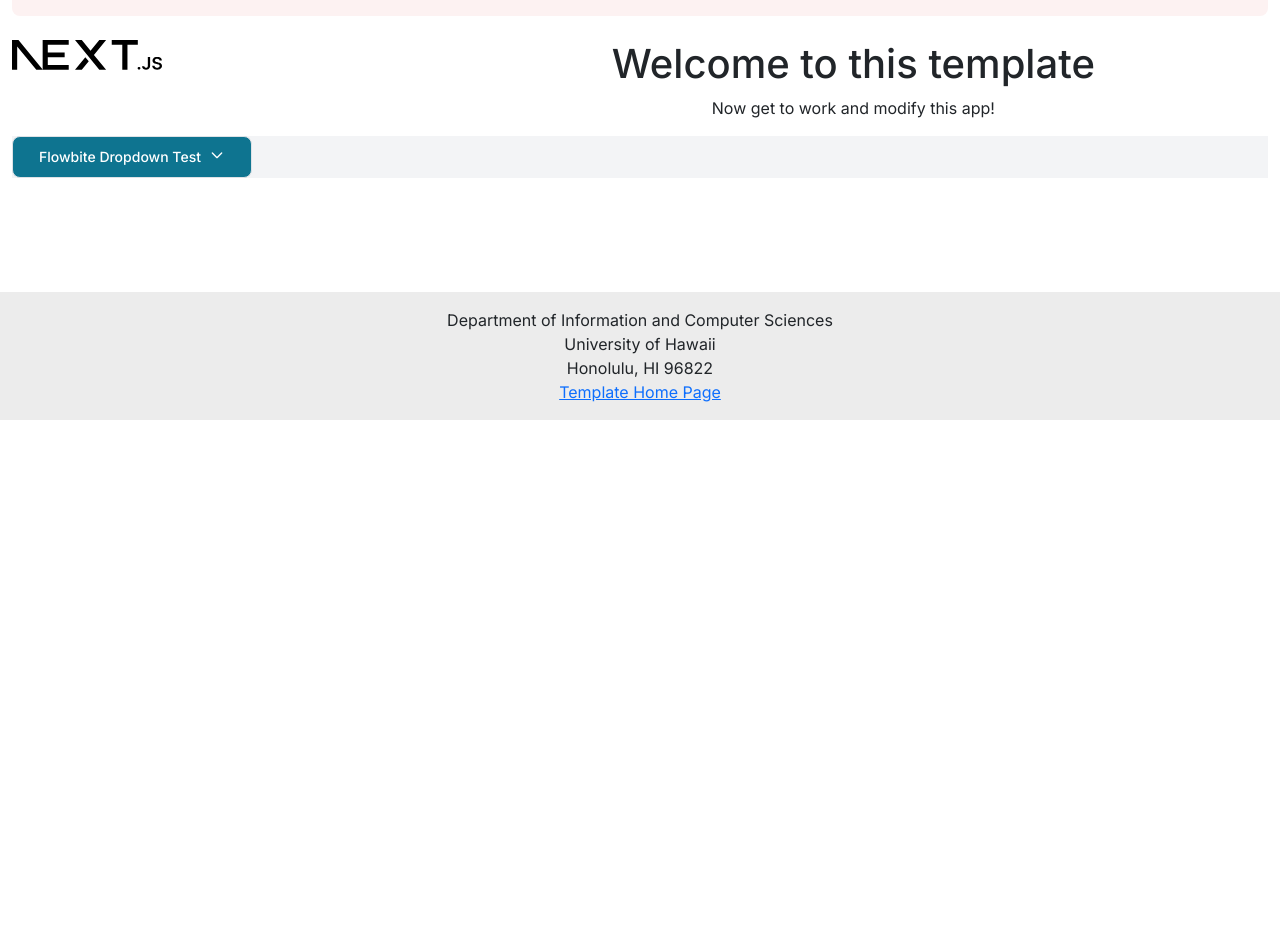
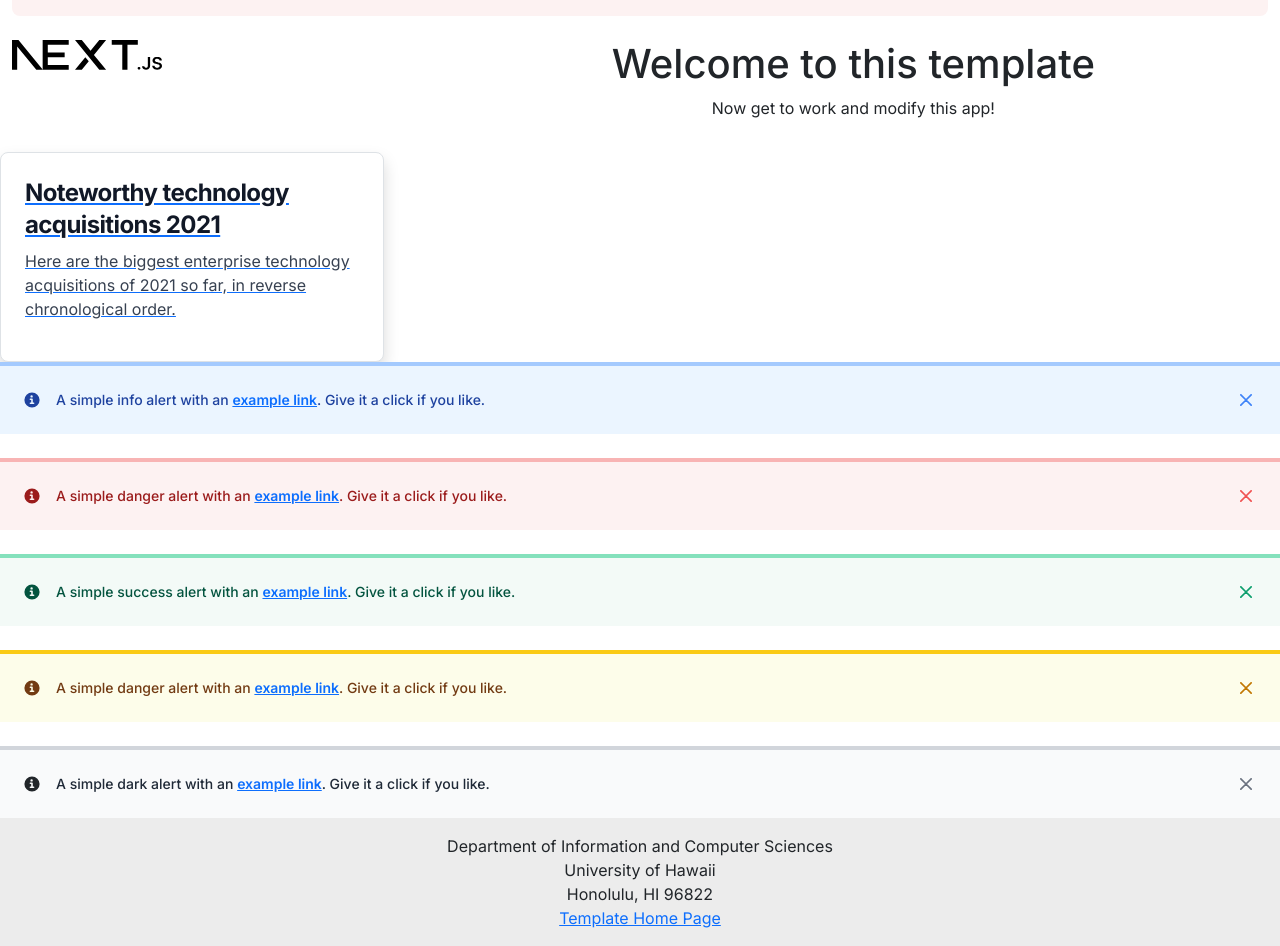
Before and after one commit to teamusa2025/teamusa2025-project, a Next.js app: page / in a window 1280 px wide. Shown: the part 380-1326 px from the top of the page. Before the commit the page ends 800 px from the top, so only its background shows below. Built offline with nearby package versions, Linux system fonts and the light colour scheme; no server answers.

Commit message:
more example components

```diff
--- a/src/app/page.tsx
+++ b/src/app/page.tsx
@@ -1,8 +1,6 @@
 'use client';
 
 import { Col, Container, Image, Row } from 'react-bootstrap';
-import { Alert } from 'flowbite-react';
-import { Dropdown } from 'flowbite-react';
 
 /** The Home page. */
 const Home = () => (
@@ -69,14 +67,250 @@ const Home = () => (
           <p>Now get to work and modify this app!</p>
         </Col>
       </Row>
-      <div className="bg-gray-100">
-        <Dropdown label="Flowbite Dropdown Test">
-          <Dropdown.Item>Option 1</Dropdown.Item>
-          <Dropdown.Item>Option 2</Dropdown.Item>
-          <Dropdown.Item>Option 3</Dropdown.Item>
-        </Dropdown>
+    </Container>
+    <div>
+      <a
+        href="#"
+        className="block max-w-sm p-6 bg-white border border-gray-200 rounded-lg shadow hover:bg-gray-100 dark:bg-gray-800 dark:border-gray-700 dark:hover:bg-gray-700"
+      >
+        <h5 className="mb-2 text-2xl font-bold tracking-tight text-gray-900 dark:text-white">
+          Noteworthy technology acquisitions 2021
+        </h5>
+        <p className="font-normal text-gray-700 dark:text-gray-400">
+          Here are the biggest enterprise technology acquisitions of 2021 so
+          far, in reverse chronological order.
+        </p>
+      </a>
+
+      <div
+        id="alert-border-1"
+        className="flex items-center p-4 mb-4 text-blue-800 border-t-4 border-blue-300 bg-blue-50 dark:text-blue-400 dark:bg-gray-800 dark:border-blue-800"
+        role="alert"
+      >
+        <svg
+          className="flex-shrink-0 w-4 h-4"
+          aria-hidden="true"
+          xmlns="http://www.w3.org/2000/svg"
+          fill="currentColor"
+          viewBox="0 0 20 20"
+        >
+          <path d="M10 .5a9.5 9.5 0 1 0 9.5 9.5A9.51 9.51 0 0 0 10 .5ZM9.5 4a1.5 1.5 0 1 1 0 3 1.5 1.5 0 0 1 0-3ZM12 15H8a1 1 0 0 1 0-2h1v-3H8a1 1 0 0 1 0-2h2a1 1 0 0 1 1 1v4h1a1 1 0 0 1 0 2Z" />
+        </svg>
+        <div className="ms-3 text-sm font-medium">
+          A simple info alert with an{' '}
+          <a href="#" className="font-semibold underline hover:no-underline">
+            example link
+          </a>
+          . Give it a click if you like.
+        </div>
+        <button
+          type="button"
+          className="ms-auto -mx-1.5 -my-1.5 bg-blue-50 text-blue-500 rounded-lg focus:ring-2 focus:ring-blue-400 p-1.5 hover:bg-blue-200 inline-flex items-center justify-center h-8 w-8 dark:bg-gray-800 dark:text-blue-400 dark:hover:bg-gray-700"
+          data-dismiss-target="#alert-border-1"
+          aria-label="Close"
+        >
+          <span className="sr-only">Dismiss</span>
+          <svg
+            className="w-3 h-3"
+            aria-hidden="true"
+            xmlns="http://www.w3.org/2000/svg"
+            fill="none"
+            viewBox="0 0 14 14"
+          >
+            <path
+              stroke="currentColor"
+              stroke-linecap="round"
+              stroke-linejoin="round"
+              stroke-width="2"
+              d="m1 1 6 6m0 0 6 6M7 7l6-6M7 7l-6 6"
+            />
+          </svg>
+        </button>
       </div>
-    </Container>
+      <div
+        id="alert-border-2"
+        className="flex items-center p-4 mb-4 text-red-800 border-t-4 border-red-300 bg-red-50 dark:text-red-400 dark:bg-gray-800 dark:border-red-800"
+        role="alert"
+      >
+        <svg
+          className="flex-shrink-0 w-4 h-4"
+          aria-hidden="true"
+          xmlns="http://www.w3.org/2000/svg"
+          fill="currentColor"
+          viewBox="0 0 20 20"
+        >
+          <path d="M10 .5a9.5 9.5 0 1 0 9.5 9.5A9.51 9.51 0 0 0 10 .5ZM9.5 4a1.5 1.5 0 1 1 0 3 1.5 1.5 0 0 1 0-3ZM12 15H8a1 1 0 0 1 0-2h1v-3H8a1 1 0 0 1 0-2h2a1 1 0 0 1 1 1v4h1a1 1 0 0 1 0 2Z" />
+        </svg>
+        <div className="ms-3 text-sm font-medium">
+          A simple danger alert with an{' '}
+          <a href="#" className="font-semibold underline hover:no-underline">
+            example link
+          </a>
+          . Give it a click if you like.
+        </div>
+        <button
+          type="button"
+          className="ms-auto -mx-1.5 -my-1.5 bg-red-50 text-red-500 rounded-lg focus:ring-2 focus:ring-red-400 p-1.5 hover:bg-red-200 inline-flex items-center justify-center h-8 w-8 dark:bg-gray-800 dark:text-red-400 dark:hover:bg-gray-700"
+          data-dismiss-target="#alert-border-2"
+          aria-label="Close"
+        >
+          <span className="sr-only">Dismiss</span>
+          <svg
+            className="w-3 h-3"
+            aria-hidden="true"
+            xmlns="http://www.w3.org/2000/svg"
+            fill="none"
+            viewBox="0 0 14 14"
+          >
+            <path
+              stroke="currentColor"
+              stroke-linecap="round"
+              stroke-linejoin="round"
+              stroke-width="2"
+              d="m1 1 6 6m0 0 6 6M7 7l6-6M7 7l-6 6"
+            />
+          </svg>
+        </button>
+      </div>
+      <div
+        id="alert-border-3"
+        className="flex items-center p-4 mb-4 text-green-800 border-t-4 border-green-300 bg-green-50 dark:text-green-400 dark:bg-gray-800 dark:border-green-800"
+        role="alert"
+      >
+        <svg
+          className="flex-shrink-0 w-4 h-4"
+          aria-hidden="true"
+          xmlns="http://www.w3.org/2000/svg"
+          fill="currentColor"
+          viewBox="0 0 20 20"
+        >
+          <path d="M10 .5a9.5 9.5 0 1 0 9.5 9.5A9.51 9.51 0 0 0 10 .5ZM9.5 4a1.5 1.5 0 1 1 0 3 1.5 1.5 0 0 1 0-3ZM12 15H8a1 1 0 0 1 0-2h1v-3H8a1 1 0 0 1 0-2h2a1 1 0 0 1 1 1v4h1a1 1 0 0 1 0 2Z" />
+        </svg>
+        <div className="ms-3 text-sm font-medium">
+          A simple success alert with an{' '}
+          <a href="#" className="font-semibold underline hover:no-underline">
+            example link
+          </a>
+          . Give it a click if you like.
+        </div>
+        <button
+          type="button"
+          className="ms-auto -mx-1.5 -my-1.5 bg-green-50 text-green-500 rounded-lg focus:ring-2 focus:ring-green-400 p-1.5 hover:bg-green-200 inline-flex items-center justify-center h-8 w-8 dark:bg-gray-800 dark:text-green-400 dark:hover:bg-gray-700"
+          data-dismiss-target="#alert-border-3"
+          aria-label="Close"
+        >
+          <span className="sr-only">Dismiss</span>
+          <svg
+            className="w-3 h-3"
+            aria-hidden="true"
+            xmlns="http://www.w3.org/2000/svg"
+            fill="none"
+            viewBox="0 0 14 14"
+          >
+            <path
+              stroke="currentColor"
+              stroke-linecap="round"
+              stroke-linejoin="round"
+              stroke-width="2"
+              d="m1 1 6 6m0 0 6 6M7 7l6-6M7 7l-6 6"
+            />
+          </svg>
+        </button>
+      </div>
+      <div
+        id="alert-border-4"
+        className="flex items-center p-4 mb-4 text-yellow-800 border-t-4 border-yellow-300 bg-yellow-50 dark:text-yellow-300 dark:bg-gray-800 dark:border-yellow-800"
+        role="alert"
+      >
+        <svg
+          className="flex-shrink-0 w-4 h-4"
+          aria-hidden="true"
+          xmlns="http://www.w3.org/2000/svg"
+          fill="currentColor"
+          viewBox="0 0 20 20"
+        >
+          <path d="M10 .5a9.5 9.5 0 1 0 9.5 9.5A9.51 9.51 0 0 0 10 .5ZM9.5 4a1.5 1.5 0 1 1 0 3 1.5 1.5 0 0 1 0-3ZM12 15H8a1 1 0 0 1 0-2h1v-3H8a1 1 0 0 1 0-2h2a1 1 0 0 1 1 1v4h1a1 1 0 0 1 0 2Z" />
+        </svg>
+        <div className="ms-3 text-sm font-medium">
+          A simple danger alert with an{' '}
+          <a href="#" className="font-semibold underline hover:no-underline">
+            example link
+          </a>
+          . Give it a click if you like.
+        </div>
+        <button
+          type="button"
+          className="ms-auto -mx-1.5 -my-1.5 bg-yellow-50 text-yellow-500 rounded-lg focus:ring-2 focus:ring-yellow-400 p-1.5 hover:bg-yellow-200 inline-flex items-center justify-center h-8 w-8 dark:bg-gray-800 dark:text-yellow-300 dark:hover:bg-gray-700"
+          data-dismiss-target="#alert-border-4"
+          aria-label="Close"
+        >
+          <span className="sr-only">Dismiss</span>
+          <svg
+            className="w-3 h-3"
+            aria-hidden="true"
+            xmlns="http://www.w3.org/2000/svg"
+            fill="none"
+            viewBox="0 0 14 14"
+          >
+            <path
+              stroke="currentColor"
+              stroke-linecap="round"
+              stroke-linejoin="round"
+              stroke-width="2"
+              d="m1 1 6 6m0 0 6 6M7 7l6-6M7 7l-6 6"
+            />
+          </svg>
+        </button>
+      </div>
+      <div
+        id="alert-border-5"
+        className="flex items-center p-4 border-t-4 border-gray-300 bg-gray-50 dark:bg-gray-800 dark:border-gray-600"
+        role="alert"
+      >
+        <svg
+          className="flex-shrink-0 w-4 h-4 dark:text-gray-300"
+          aria-hidden="true"
+          xmlns="http://www.w3.org/2000/svg"
+          fill="currentColor"
+          viewBox="0 0 20 20"
+        >
+          <path d="M10 .5a9.5 9.5 0 1 0 9.5 9.5A9.51 9.51 0 0 0 10 .5ZM9.5 4a1.5 1.5 0 1 1 0 3 1.5 1.5 0 0 1 0-3ZM12 15H8a1 1 0 0 1 0-2h1v-3H8a1 1 0 0 1 0-2h2a1 1 0 0 1 1 1v4h1a1 1 0 0 1 0 2Z" />
+        </svg>
+        <div className="ms-3 text-sm font-medium text-gray-800 dark:text-gray-300">
+          A simple dark alert with an{' '}
+          <a
+            href="#"
+            className="font-semibold underline hover:text-gray-800 hover:no-underline dark:text-gray-300"
+          >
+            example link
+          </a>
+          . Give it a click if you like.
+        </div>
+        <button
+          type="button"
+          className="ms-auto -mx-1.5 -my-1.5 bg-gray-50 text-gray-500 rounded-lg focus:ring-2 focus:ring-gray-400 p-1.5 hover:bg-gray-200 inline-flex items-center justify-center h-8 w-8 dark:bg-gray-800 dark:text-gray-300 dark:hover:bg-gray-700 dark:hover:text-white"
+          data-dismiss-target="#alert-border-5"
+          aria-label="Close"
+        >
+          <span className="sr-only">Dismiss</span>
+          <svg
+            className="w-3 h-3"
+            aria-hidden="true"
+            xmlns="http://www.w3.org/2000/svg"
+            fill="none"
+            viewBox="0 0 14 14"
+          >
+            <path
+              stroke="currentColor"
+              stroke-linecap="round"
+              stroke-linejoin="round"
+              stroke-width="2"
+              d="m1 1 6 6m0 0 6 6M7 7l6-6M7 7l-6 6"
+            />
+          </svg>
+        </button>
+      </div>
+    </div>
   </main>
 );
 
--- a/tailwind.config.js
+++ b/tailwind.config.js
@@ -8,7 +8,7 @@ module.exports = {
     "./components/**/*.{js,ts,jsx,tsx,mdx}",
 
     // Or if using `src` directory:
-    "./src/**/*.{js,ts,jsx,tsx,mdx}",
+    "./src/app/**/*.{js,ts,jsx,tsx,mdx}",
     flowbite.content(),
   ],
   theme: {
```
